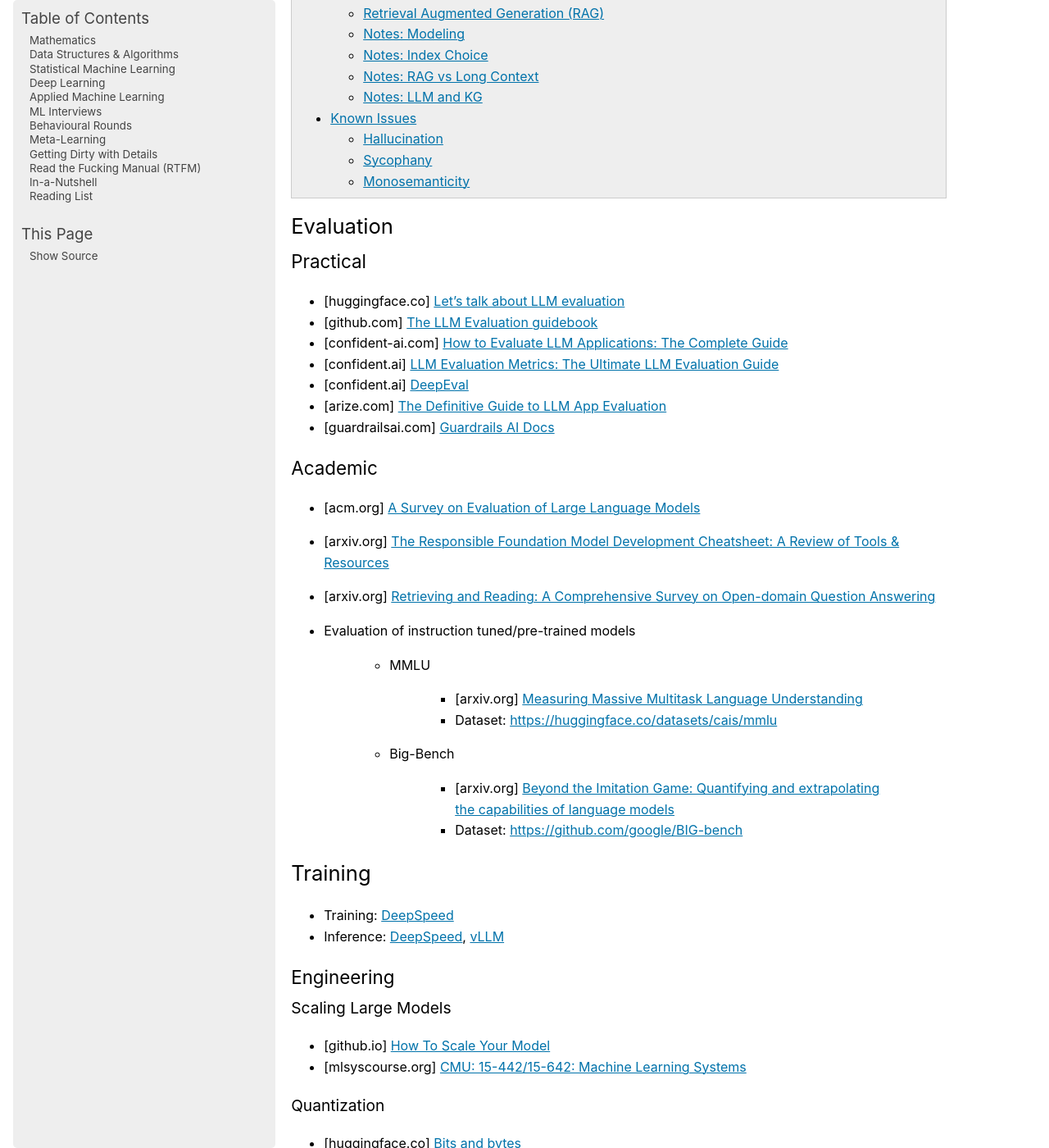
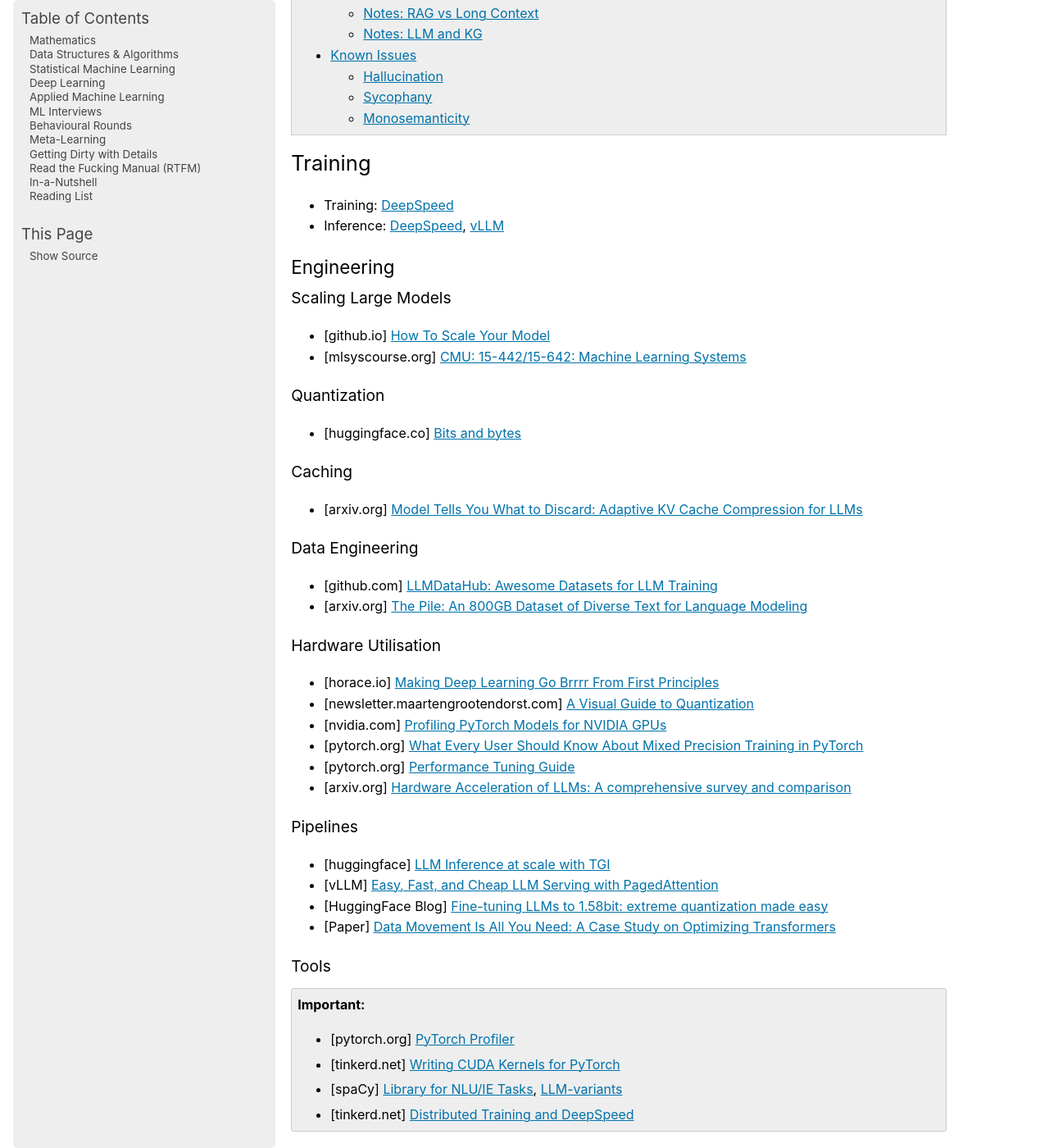
Before and after one commit to uselesstechjunks/leetcode, a Sphinx documentation site: the page built from docs/source/applied/methods/llm.rst, in a window 1280 px wide and 1400 px high, scrolled down 535 px. Shown: the whole window at 82% size. Built offline with Sphinx 7.4.7, drawn with Linux system fonts in a browser that asks for light colours; pages that are not in the unit, such as notebooks, are missing from menus; some of the changed text lies outside the part shown.

Commit message:
Update llm.rst

```diff
--- a/docs/source/applied/methods/llm.rst
+++ b/docs/source/applied/methods/llm.rst
@@ -5,35 +5,6 @@ Large Language Models
    :depth: 2
    :local:
    :backlinks: none
-
-*****************************************************************************************
-Evaluation
-*****************************************************************************************
-Practical
-=========================================================================================
-* [huggingface.co] `Let's talk about LLM evaluation <https://huggingface.co/blog/clefourrier/llm-evaluation>`_
-* [github.com] `The LLM Evaluation guidebook <https://github.com/huggingface/evaluation-guidebook>`_
-* [confident-ai.com] `How to Evaluate LLM Applications: The Complete Guide <https://www.confident-ai.com/blog/how-to-evaluate-llm-applications>`_
-* [confident.ai] `LLM Evaluation Metrics: The Ultimate LLM Evaluation Guide <https://www.confident-ai.com/blog/llm-evaluation-metrics-everything-you-need-for-llm-evaluation>`_
-* [confident.ai] `DeepEval <https://docs.confident-ai.com/docs/getting-started>`_
-* [arize.com] `The Definitive Guide to LLM App Evaluation <https://arize.com/llm-evaluation/overview/>`_
-* [guardrailsai.com] `Guardrails AI Docs <https://www.guardrailsai.com/docs>`_
-
-Academic
-=========================================================================================
-* [acm.org] `A Survey on Evaluation of Large Language Models <https://dl.acm.org/doi/pdf/10.1145/3641289>`_
-* [arxiv.org] `The Responsible Foundation Model Development Cheatsheet: A Review of Tools & Resources <https://arxiv.org/abs/2406.16746>`_
-* [arxiv.org] `Retrieving and Reading: A Comprehensive Survey on Open-domain Question Answering <https://arxiv.org/pdf/2101.00774>`_
-* Evaluation of instruction tuned/pre-trained models
-
-	* MMLU
-
-		* [arxiv.org] `Measuring Massive Multitask Language Understanding <https://arxiv.org/pdf/2009.03300>`_
-		* Dataset: https://huggingface.co/datasets/cais/mmlu
-	* Big-Bench
-
-		* [arxiv.org] `Beyond the Imitation Game: Quantifying and extrapolating the capabilities of language models <https://arxiv.org/pdf/2206.04615>`_
-		* Dataset: https://github.com/google/BIG-bench
 
 *****************************************************************************************
 Training
```
